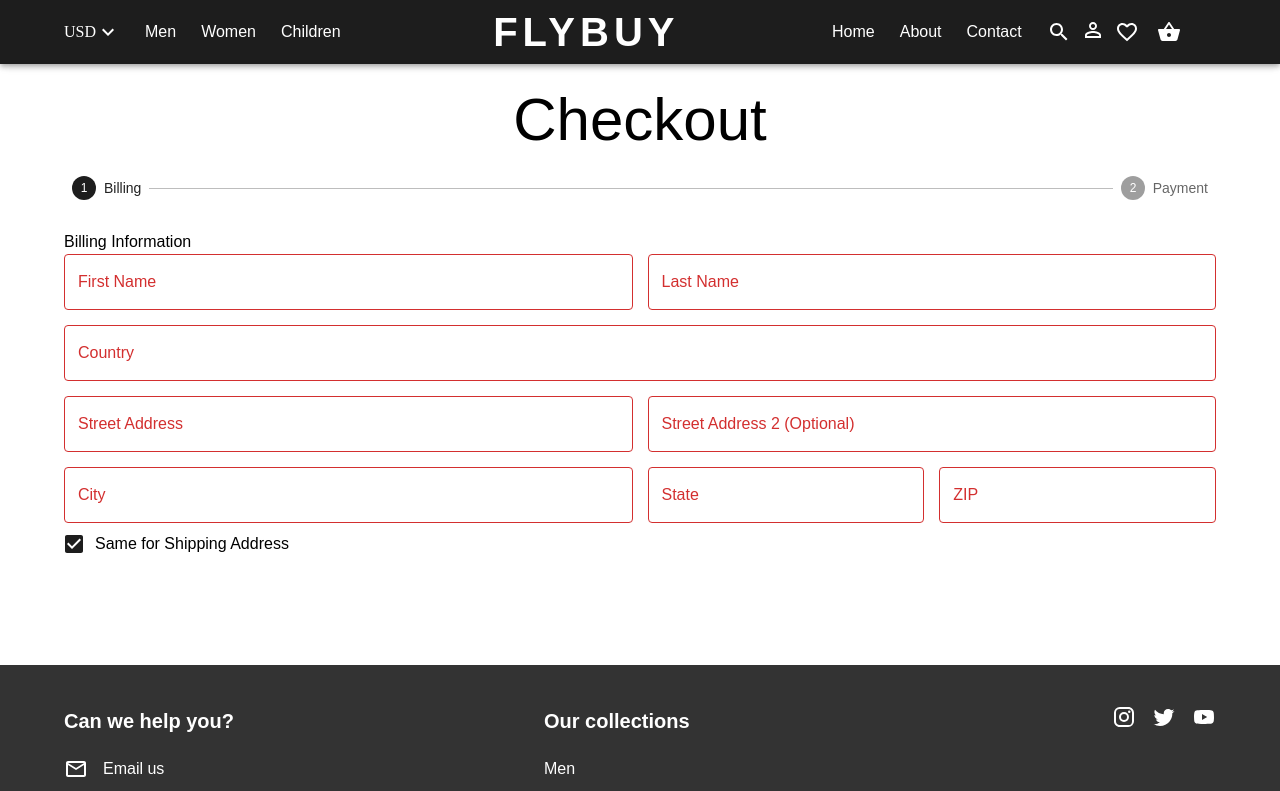
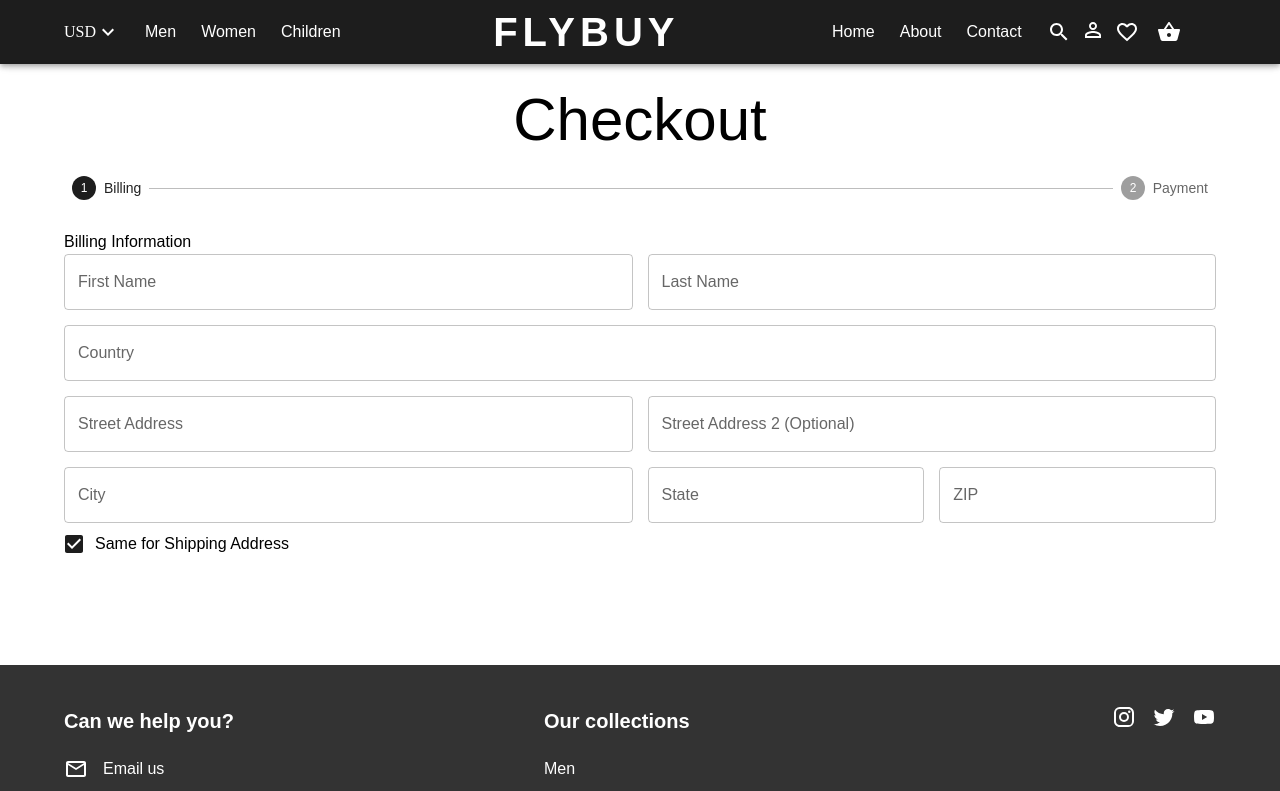
Before and after one commit to iryb/flybuy, a React (Create React App) app in the folder client/: page /checkout in a window 1280 px wide. Shown: the top 791 px of the page. Built offline with nearby package versions, Linux system fonts and the light colour scheme.

Commit message:
Display errors if validation failed

```diff
--- a/client/src/pages/checkout/AddressForm.tsx
+++ b/client/src/pages/checkout/AddressForm.tsx
@@ -1,6 +1,6 @@
 import { CheckoutSchemaValues } from "@/common/types/types";
 import React from "react";
-import { FormikProps, getIn } from "formik";
+import { FormikProps } from "formik";
 import { Box, TextField } from "@mui/material";
 
 import styles from "./styles.module.scss";
@@ -29,15 +29,6 @@ export const AddressForm = ({
 }: AddressFormProps &
   FormikProps<CheckoutSchemaValues>): React.ReactElement => {
   const formattedName = (field: string): string => `${type}.${field}`;
-  const formattedError = (field: string): boolean =>
-    Boolean(
-      getIn(
-        touched,
-        formattedName(field) && getIn(errors, formattedName(field)),
-      ),
-    );
-  // const formattedHelper = (field: string): string =>
-  //   getIn(touched, formattedName(field) && getIn(errors, formattedName(field)));
 
   return (
     <Box className={styles.form}>
@@ -49,8 +40,13 @@ export const AddressForm = ({
         onChange={handleChange}
         value={values.firstName}
         name={formattedName("firstName")}
-        error={formattedError("firstName")}
-        // helperText={formattedHelper("firstName")}
+        error={
+          touched.billingAddress?.firstName &&
+          Boolean(errors.billingAddress?.firstName)
+        }
+        helperText={
+          touched.billingAddress?.firstName && errors.billingAddress?.firstName
+        }
         sx={{ gridColumn: "span 2" }}
       />
       <TextField
@@ -61,8 +57,13 @@ export const AddressForm = ({
         onChange={handleChange}
         value={values.lastName}
         name={formattedName("lastName")}
-        error={formattedError("lastName")}
-        // helperText={formattedHelper("lastName")}
+        error={
+          touched.billingAddress?.lastName &&
+          Boolean(errors.billingAddress?.lastName)
+        }
+        helperText={
+          touched.billingAddress?.lastName && errors.billingAddress?.lastName
+        }
         sx={{ gridColumn: "span 2" }}
       />
       <TextField
@@ -73,8 +74,13 @@ export const AddressForm = ({
         onChange={handleChange}
         value={values.country}
         name={formattedName("country")}
-        error={formattedError("country")}
-        // helperText={formattedHelper("country")}
+        error={
+          touched.billingAddress?.country &&
+          Boolean(errors.billingAddress?.country)
+        }
+        helperText={
+          touched.billingAddress?.country && errors.billingAddress?.country
+        }
         sx={{ gridColumn: "span 4" }}
       />
       <TextField
@@ -85,8 +91,13 @@ export const AddressForm = ({
         onChange={handleChange}
         value={values.street1}
         name={formattedName("street1")}
-        error={formattedError("street1")}
-        // helperText={formattedHelper("street1")}
+        error={
+          touched.billingAddress?.street1 &&
+          Boolean(errors.billingAddress?.street1)
+        }
+        helperText={
+          touched.billingAddress?.street1 && errors.billingAddress?.street1
+        }
         sx={{ gridColumn: "span 2" }}
       />
       <TextField
@@ -97,8 +108,13 @@ export const AddressForm = ({
         onChange={handleChange}
         value={values.street2}
         name={formattedName("street2")}
-        error={formattedError("street2")}
-        // helperText={formattedHelper("street2")}
+        error={
+          touched.billingAddress?.street2 &&
+          Boolean(errors.billingAddress?.street2)
+        }
+        helperText={
+          touched.billingAddress?.street2 && errors.billingAddress?.street2
+        }
         sx={{ gridColumn: "span 2" }}
       />
       <TextField
@@ -109,8 +125,10 @@ export const AddressForm = ({
         onChange={handleChange}
         value={values.city}
         name={formattedName("city")}
-        error={formattedError("city")}
-        // helperText={formattedHelper("city")}
+        error={
+          touched.billingAddress?.city && Boolean(errors.billingAddress?.city)
+        }
+        helperText={touched.billingAddress?.city && errors.billingAddress?.city}
         sx={{ gridColumn: "span 2" }}
       />
       <TextField
@@ -121,8 +139,12 @@ export const AddressForm = ({
         onChange={handleChange}
         value={values.state}
         name={formattedName("state")}
-        error={formattedError("state")}
-        // helperText={formattedHelper("state")}
+        error={
+          touched.billingAddress?.state && Boolean(errors.billingAddress?.state)
+        }
+        helperText={
+          touched.billingAddress?.state && errors.billingAddress?.state
+        }
         sx={{ gridColumn: "1fr" }}
       />
       <TextField
@@ -133,8 +155,13 @@ export const AddressForm = ({
         onChange={handleChange}
         value={values.zipCode}
         name={formattedName("zipCode")}
-        error={formattedError("zipCode")}
-        // helperText={formattedHelper("zipCode")}
+        error={
+          touched.billingAddress?.zipCode &&
+          Boolean(errors.billingAddress?.zipCode)
+        }
+        helperText={
+          touched.billingAddress?.zipCode && errors.billingAddress?.zipCode
+        }
         sx={{ gridColumn: "1fr" }}
       />
     </Box>
```
